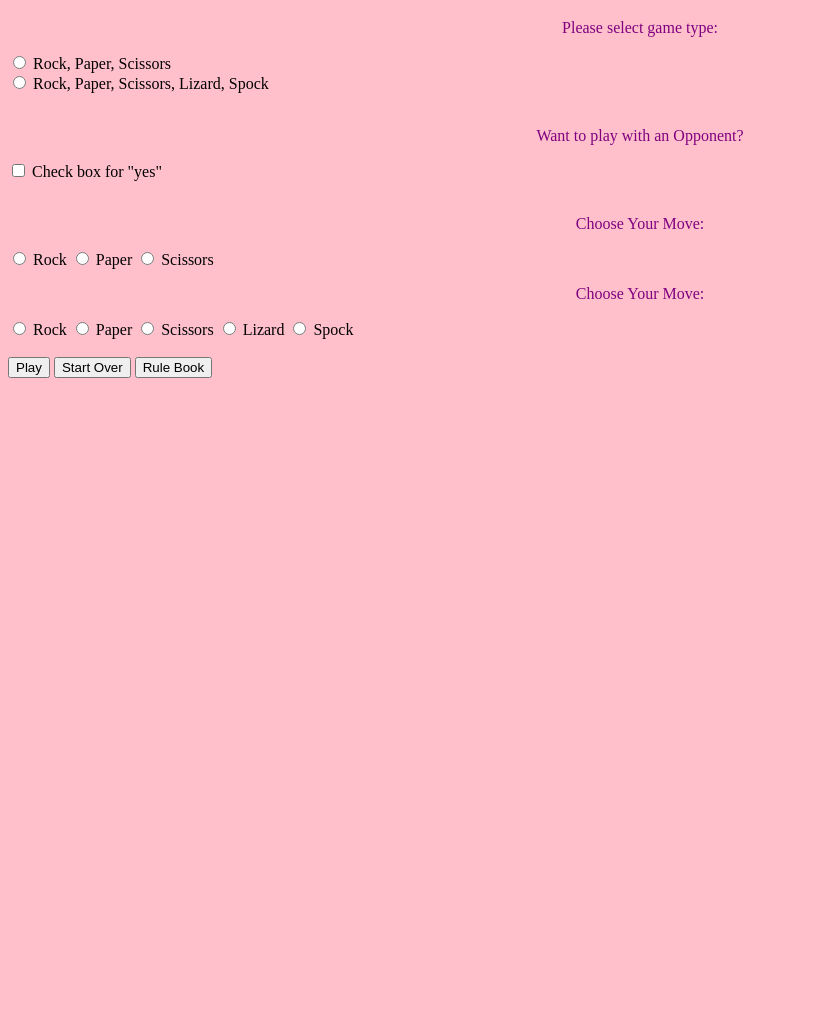
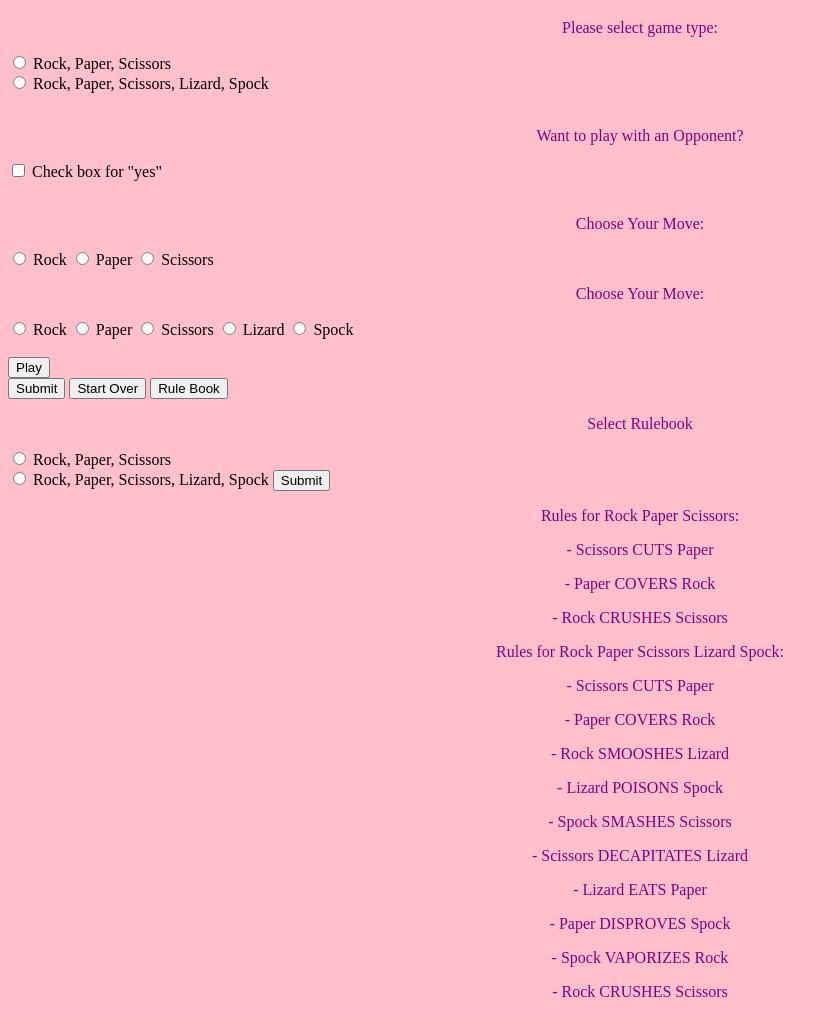
Before and after one commit to comp426-2023-spring/e02-jwalkerw, a website: page public/index.html in a window 1280 px wide. Shown: the part 61-1078 px from the top of the page, without its empty margins (0-838 px from the left). Before the commit the page ends 800 px from the top, so only its background shows below. Drawn offline with nearby package versions, Linux system fonts and the light colour scheme.

Commit message:
Update index.html

```diff
--- a/public/index.html
+++ b/public/index.html
@@ -8,14 +8,14 @@
 	    <script src="https://ajax.googleapis.com/ajax/libs/jquery/3.6.4/jquery.min.js"></script>
 	    <script src="./scripts.js"></script>
     </head>
-    <body class="body" onload="showHideShots()">
+    <body class="body" onload="startUp()">
     <!-- Your interface markup goes here -->
     <!-- For interface examples, look in the `/examples/` directory in the root of your starter code repo. -->
     <!-- You will want to include something hidden by default, like a <div> or <p> that you can show to -->
     <!-- display the results of the game. Your startOver() function should also clear the result and hide -->
     <!-- the block again. -->
-	    <h1>Game Time!</h1>
 	    <form id="userinput" class="" action="javascript:void(0);">
+		    <h1>Game Time!</h1>
 		    <p>Please select game type:</p>
 	            <input type="radio" id="rps" name="game" value="rps" onclick="showHideShots()">
 		    <label for="rps">Rock, Paper, Scissors</label>
@@ -50,9 +50,41 @@
 		            <label class="shots rpsls">Spock</label>
 		    </div>
 		    <br>
-	            <button type="submit" id="play" onclick="playGame()">Play</button>
+		    <div id="playGame">
+			    <button type="submit" id="play" onclick="playGame()">Play</button>
+		    </div>
+	            <button type="submit" id="submit" onclick="showHideShots()">Submit</button>
 		    <button type="button" id="startover" onclick="startOver()">Start Over</button>
 		    <button type="button" id="rulebook" onclick="ruleBook()">Rule Book</button>
 	    </form>
+
+	    <form id="rulebook" class="" action="javascript:void(0);">
+		    <p>Select Rulebook</p>
+		    <input type="radio" id="rpsRules" name="rules" value="rpsRules" onclick="ruleBook()">
+		    <label for="rps">Rock, Paper, Scissors</label>
+		    <br>
+		    <input type="radio" id="rpslsRules" name="rules" value="rpslsRules" onclick="ruleBook()">
+		    <label for="rpsls">Rock, Paper, Scissors, Lizard, Spock</label>
+		    <button type="submit" onclick="rulebook()">Submit</button>
+		    <div id="rpsBook">
+			    <p>Rules for Rock Paper Scissors:</p>
+			    <p>   - Scissors CUTS Paper</p>
+			    <p>   - Paper COVERS Rock</p>
+			    <p>   - Rock CRUSHES Scissors</p>
+		    </div>
+		    <div id="rpslsBook">
+			    <p>Rules for Rock Paper Scissors Lizard Spock:</p>
+			    <p>   - Scissors CUTS Paper</p>
+			    <p>   - Paper COVERS Rock</p>
+			    <p>   - Rock SMOOSHES Lizard</p>
+			    <p>   - Lizard POISONS Spock</p>
+			    <p>   - Spock SMASHES Scissors</p>
+			    <p>   - Scissors DECAPITATES Lizard</p>
+			    <p>   - Lizard EATS Paper</p>
+			    <p>   - Paper DISPROVES Spock</p>
+			    <p>   - Spock VAPORIZES Rock</p>
+			    <p>   - Rock CRUSHES Scissors</p>
+		    </div>
+	    </form>
     </body>
 </html>
```
